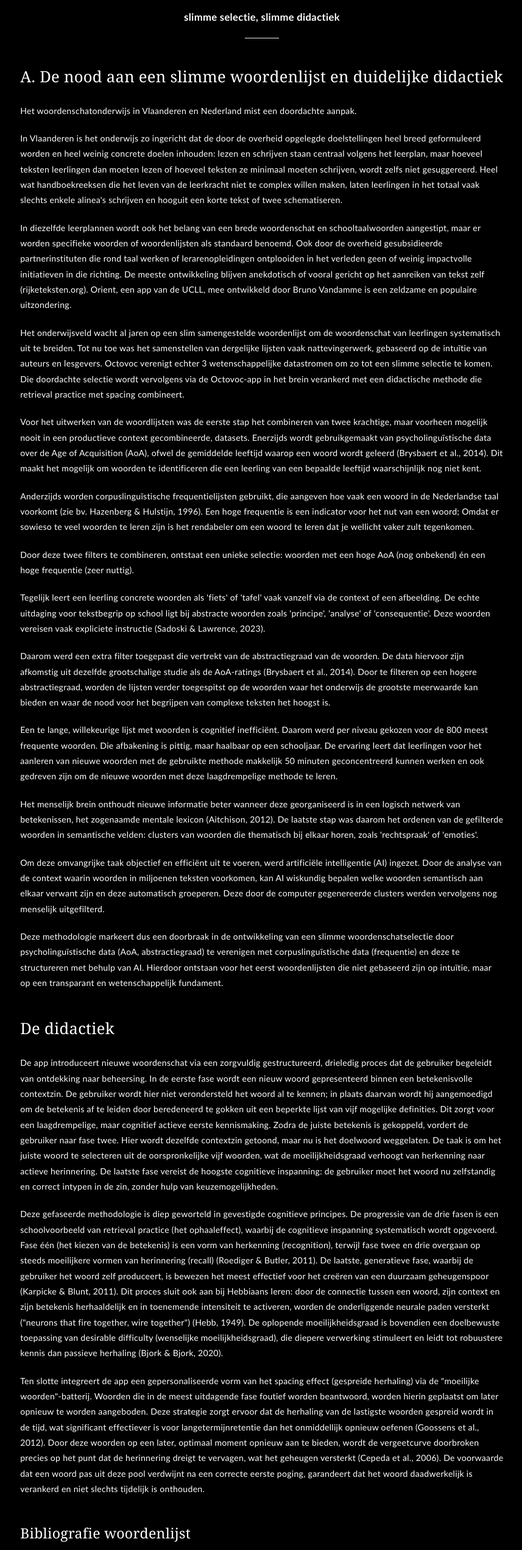
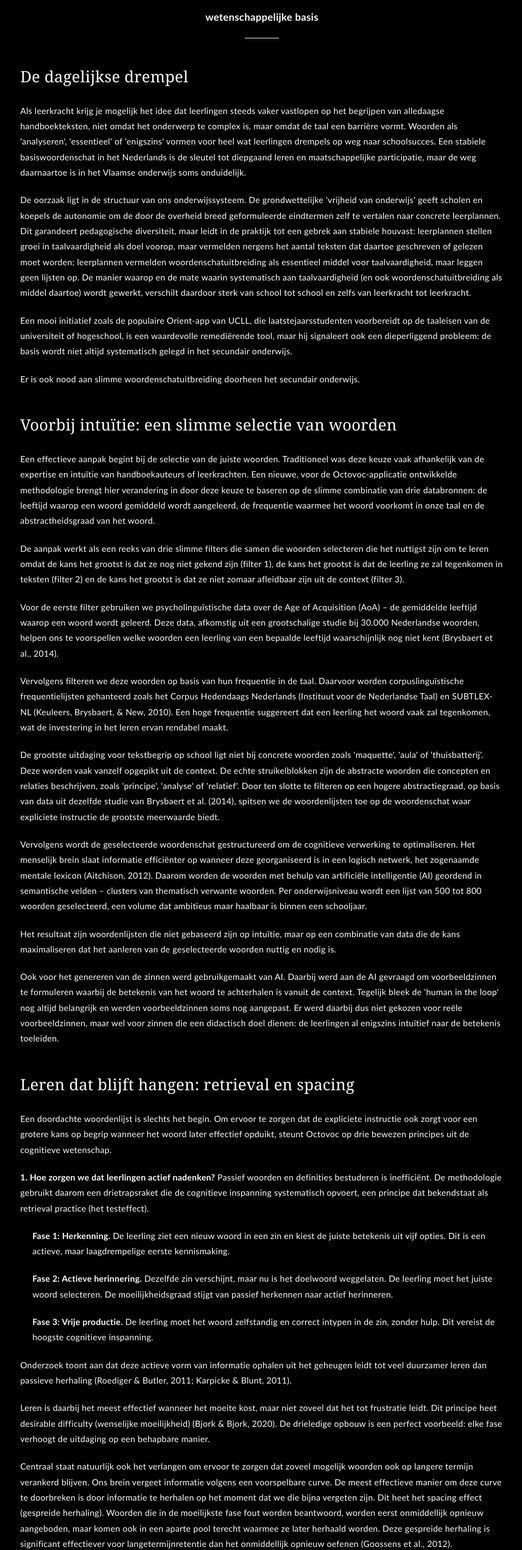
Before and after one commit to De-Keersmaecker/Octovoc, a React (Vite) app in the folder frontend/: page /methodologie in a window 1280 px wide. Shown: the part 145-2687 px from the top of the page at 61% size, without its empty margins (210-1067 px from the left). Built offline with nearby package versions, Linux system fonts and the light colour scheme; no server answers.

Commit message:
Update methodology page with new content

```diff
--- a/frontend/src/pages/ArticlePage.jsx
+++ b/frontend/src/pages/ArticlePage.jsx
@@ -16,7 +16,7 @@ export default function ArticlePage() {
           textAlign: 'center',
           letterSpacing: '0.02em'
         }}>
-          <strong>slimme selectie, slimme didactiek</strong>
+          <strong>wetenschappelijke basis</strong>
         </p>
 
         <div className="underline" aria-hidden="true"></div>
@@ -38,59 +38,23 @@ export default function ArticlePage() {
             marginTop: '40px',
             marginBottom: '20px'
           }}>
-            A. De nood aan een slimme woordenlijst en duidelijke didactiek
+            De dagelijkse drempel
           </h2>
 
           <p style={{ marginBottom: '20px' }}>
-            Het woordenschatonderwijs in Vlaanderen en Nederland mist een doordachte aanpak.
+            Als leerkracht krijg je mogelijk het idee dat leerlingen steeds vaker vastlopen op het begrijpen van alledaagse handboekteksten, niet omdat het onderwerp te complex is, maar omdat de taal een barrière vormt. Woorden als 'analyseren', 'essentieel' of 'enigszins' vormen voor heel wat leerlingen drempels op weg naar schoolsucces. Een stabiele basiswoordenschat in het Nederlands is de sleutel tot diepgaand leren en maatschappelijke participatie, maar de weg daarnaartoe is in het Vlaamse onderwijs soms onduidelijk.
           </p>
 
           <p style={{ marginBottom: '20px' }}>
-            In Vlaanderen is het onderwijs zo ingericht dat de door de overheid opgelegde doelstellingen heel breed geformuleerd worden en heel weinig concrete doelen inhouden: lezen en schrijven staan centraal volgens het leerplan, maar hoeveel teksten leerlingen dan moeten lezen of hoeveel teksten ze minimaal moeten schrijven, wordt zelfs niet gesuggereerd. Heel wat handboekreeksen die het leven van de leerkracht niet te complex willen maken, laten leerlingen in het totaal vaak slechts enkele alinea's schrijven en hooguit een korte tekst of twee schematiseren.
+            De oorzaak ligt in de structuur van ons onderwijssysteem. De grondwettelijke 'vrijheid van onderwijs' geeft scholen en koepels de autonomie om de door de overheid breed geformuleerde eindtermen zelf te vertalen naar concrete leerplannen. Dit garandeert pedagogische diversiteit, maar leidt in de praktijk tot een gebrek aan stabiele houvast: leerplannen stellen groei in taalvaardigheid als doel voorop, maar vermelden nergens het aantal teksten dat daartoe geschreven of gelezen moet worden; leerplannen vermelden woordenschatuitbreiding als essentieel middel voor taalvaardigheid, maar leggen geen lijsten op. De manier waarop en de mate waarin systematisch aan taalvaardigheid (en ook woordenschatuitbreiding als middel daartoe) wordt gewerkt, verschilt daardoor sterk van school tot school en zelfs van leerkracht tot leerkracht.
           </p>
 
           <p style={{ marginBottom: '20px' }}>
-            In diezelfde leerplannen wordt ook het belang van een brede woordenschat en schooltaalwoorden aangestipt, maar er worden specifieke woorden of woordenlijsten als standaard benoemd. Ook door de overheid gesubsidieerde partnerinstituten die rond taal werken of lerarenopleidingen ontplooiden in het verleden geen of weinig impactvolle initiatieven in die richting. De meeste ontwikkeling blijven anekdotisch of vooral gericht op het aanreiken van tekst zelf (rijketeksten.org). Orient, een app van de UCLL, mee ontwikkeld door Bruno Vandamme is een zeldzame en populaire uitzondering.
+            Een mooi initiatief zoals de populaire Orient-app van UCLL, die laatstejaarsstudenten voorbereidt op de taaleisen van de universiteit of hogeschool, is een waardevolle remediërende tool, maar hij signaleert ook een dieperliggend probleem: de basis wordt niet altijd systematisch gelegd in het secundair onderwijs.
           </p>
 
           <p style={{ marginBottom: '20px' }}>
-            Het onderwijsveld wacht al jaren op een slim samengestelde woordenlijst om de woordenschat van leerlingen systematisch uit te breiden. Tot nu toe was het samenstellen van dergelijke lijsten vaak nattevingerwerk, gebaseerd op de intuïtie van auteurs en lesgevers. Octovoc verenigt echter 3 wetenschappelijke datastromen om zo tot een slimme selectie te komen. Die doordachte selectie wordt vervolgens via de Octovoc-app in het brein verankerd met een didactische methode die retrieval practice met spacing combineert.
-          </p>
-
-          <p style={{ marginBottom: '20px' }}>
-            Voor het uitwerken van de woordlijsten was de eerste stap het combineren van twee krachtige, maar voorheen mogelijk nooit in een productieve context gecombineerde, datasets. Enerzijds wordt gebruikgemaakt van psycholinguïstische data over de Age of Acquisition (AoA), ofwel de gemiddelde leeftijd waarop een woord wordt geleerd (Brysbaert et al., 2014). Dit maakt het mogelijk om woorden te identificeren die een leerling van een bepaalde leeftijd waarschijnlijk nog niet kent.
-          </p>
-
-          <p style={{ marginBottom: '20px' }}>
-            Anderzijds worden corpuslinguïstische frequentielijsten gebruikt, die aangeven hoe vaak een woord in de Nederlandse taal voorkomt (zie bv. Hazenberg & Hulstijn, 1996). Een hoge frequentie is een indicator voor het nut van een woord; Omdat er sowieso te veel woorden te leren zijn is het rendabeler om een woord te leren dat je wellicht vaker zult tegenkomen.
-          </p>
-
-          <p style={{ marginBottom: '20px' }}>
-            Door deze twee filters te combineren, ontstaat een unieke selectie: woorden met een hoge AoA (nog onbekend) én een hoge frequentie (zeer nuttig).
-          </p>
-
-          <p style={{ marginBottom: '20px' }}>
-            Tegelijk leert een leerling concrete woorden als 'fiets' of 'tafel' vaak vanzelf via de context of een afbeelding. De echte uitdaging voor tekstbegrip op school ligt bij abstracte woorden zoals 'principe', 'analyse' of 'consequentie'. Deze woorden vereisen vaak expliciete instructie (Sadoski & Lawrence, 2023).
-          </p>
-
-          <p style={{ marginBottom: '20px' }}>
-            Daarom werd een extra filter toegepast die vertrekt van de abstractiegraad van de woorden. De data hiervoor zijn afkomstig uit dezelfde grootschalige studie als de AoA-ratings (Brysbaert et al., 2014). Door te filteren op een hogere abstractiegraad, worden de lijsten verder toegespitst op de woorden waar het onderwijs de grootste meerwaarde kan bieden en waar de nood voor het begrijpen van complexe teksten het hoogst is.
-          </p>
-
-          <p style={{ marginBottom: '20px' }}>
-            Een te lange, willekeurige lijst met woorden is cognitief inefficiënt. Daarom werd per niveau gekozen voor de 800 meest frequente woorden. Die afbakening is pittig, maar haalbaar op een schooljaar. De ervaring leert dat leerlingen voor het aanleren van nieuwe woorden met de gebruikte methode makkelijk 50 minuten geconcentreerd kunnen werken en ook gedreven zijn om de nieuwe woorden met deze laagdrempelige methode te leren.
-          </p>
-
-          <p style={{ marginBottom: '20px' }}>
-            Het menselijk brein onthoudt nieuwe informatie beter wanneer deze georganiseerd is in een logisch netwerk van betekenissen, het zogenaamde mentale lexicon (Aitchison, 2012). De laatste stap was daarom het ordenen van de gefilterde woorden in semantische velden: clusters van woorden die thematisch bij elkaar horen, zoals 'rechtspraak' of 'emoties'.
-          </p>
-
-          <p style={{ marginBottom: '20px' }}>
-            Om deze omvangrijke taak objectief en efficiënt uit te voeren, werd artificiële intelligentie (AI) ingezet. Door de analyse van de context waarin woorden in miljoenen teksten voorkomen, kan AI wiskundig bepalen welke woorden semantisch aan elkaar verwant zijn en deze automatisch groeperen. Deze door de computer gegenereerde clusters werden vervolgens nog menselijk uitgefilterd.
-          </p>
-
-          <p style={{ marginBottom: '20px' }}>
-            Deze methodologie markeert dus een doorbraak in de ontwikkeling van een slimme woordenschatselectie door psycholinguïstische data (AoA, abstractiegraad) te verenigen met corpuslinguïstische data (frequentie) en deze te structureren met behulp van AI. Hierdoor ontstaan voor het eerst woordenlijsten die niet gebaseerd zijn op intuïtie, maar op een transparant en wetenschappelijk fundament.
+            Er is ook nood aan slimme woordenschatuitbreiding doorheen het secundair onderwijs.
           </p>
 
           <h2 style={{
@@ -100,19 +64,93 @@ export default function ArticlePage() {
             marginTop: '40px',
             marginBottom: '20px'
           }}>
-            De didactiek
+            Voorbij intuïtie: een slimme selectie van woorden
           </h2>
 
           <p style={{ marginBottom: '20px' }}>
-            De app introduceert nieuwe woordenschat via een zorgvuldig gestructureerd, drieledig proces dat de gebruiker begeleidt van ontdekking naar beheersing. In de eerste fase wordt een nieuw woord gepresenteerd binnen een betekenisvolle contextzin. De gebruiker wordt hier niet verondersteld het woord al te kennen; in plaats daarvan wordt hij aangemoedigd om de betekenis af te leiden door beredeneerd te gokken uit een beperkte lijst van vijf mogelijke definities. Dit zorgt voor een laagdrempelige, maar cognitief actieve eerste kennismaking. Zodra de juiste betekenis is gekoppeld, vordert de gebruiker naar fase twee. Hier wordt dezelfde contextzin getoond, maar nu is het doelwoord weggelaten. De taak is om het juiste woord te selecteren uit de oorspronkelijke vijf woorden, wat de moeilijkheidsgraad verhoogt van herkenning naar actieve herinnering. De laatste fase vereist de hoogste cognitieve inspanning: de gebruiker moet het woord nu zelfstandig en correct intypen in de zin, zonder hulp van keuzemogelijkheden.
+            Een effectieve aanpak begint bij de selectie van de juiste woorden. Traditioneel was deze keuze vaak afhankelijk van de expertise en intuïtie van handboekauteurs of leerkrachten. Een nieuwe, voor de Octovoc-applicatie ontwikkelde methodologie brengt hier verandering in door deze keuze te baseren op de slimme combinatie van drie databronnen: de leeftijd waarop een woord gemiddeld wordt aangeleerd, de frequentie waarmee het woord voorkomt in onze taal en de abstractheidsgraad van het woord.
           </p>
 
           <p style={{ marginBottom: '20px' }}>
-            Deze gefaseerde methodologie is diep geworteld in gevestigde cognitieve principes. De progressie van de drie fasen is een schoolvoorbeeld van retrieval practice (het ophaaleffect), waarbij de cognitieve inspanning systematisch wordt opgevoerd. Fase één (het kiezen van de betekenis) is een vorm van herkenning (recognition), terwijl fase twee en drie overgaan op steeds moeilijkere vormen van herinnering (recall) (Roediger & Butler, 2011). De laatste, generatieve fase, waarbij de gebruiker het woord zelf produceert, is bewezen het meest effectief voor het creëren van een duurzaam geheugenspoor (Karpicke & Blunt, 2011). Dit proces sluit ook aan bij Hebbiaans leren: door de connectie tussen een woord, zijn context en zijn betekenis herhaaldelijk en in toenemende intensiteit te activeren, worden de onderliggende neurale paden versterkt ("neurons that fire together, wire together") (Hebb, 1949). De oplopende moeilijkheidsgraad is bovendien een doelbewuste toepassing van desirable difficulty (wenselijke moeilijkheidsgraad), die diepere verwerking stimuleert en leidt tot robuustere kennis dan passieve herhaling (Bjork & Bjork, 2020).
+            De aanpak werkt als een reeks van drie slimme filters die samen die woorden selecteren die het nuttigst zijn om te leren omdat de kans het grootst is dat ze nog niet gekend zijn (filter 1), de kans het grootst is dat de leerling ze zal tegenkomen in teksten (filter 2) en de kans het grootst is dat ze niet zomaar afleidbaar zijn uit de context (filter 3).
           </p>
 
           <p style={{ marginBottom: '20px' }}>
-            Ten slotte integreert de app een gepersonaliseerde vorm van het spacing effect (gespreide herhaling) via de "moeilijke woorden"-batterij. Woorden die in de meest uitdagende fase foutief worden beantwoord, worden hierin geplaatst om later opnieuw te worden aangeboden. Deze strategie zorgt ervoor dat de herhaling van de lastigste woorden gespreid wordt in de tijd, wat significant effectiever is voor langetermijnretentie dan het onmiddellijk opnieuw oefenen (Goossens et al., 2012). Door deze woorden op een later, optimaal moment opnieuw aan te bieden, wordt de vergeetcurve doorbroken precies op het punt dat de herinnering dreigt te vervagen, wat het geheugen versterkt (Cepeda et al., 2006). De voorwaarde dat een woord pas uit deze pool verdwijnt na een correcte eerste poging, garandeert dat het woord daadwerkelijk is verankerd en niet slechts tijdelijk is onthouden.
+            Voor de eerste filter gebruiken we psycholinguïstische data over de Age of Acquisition (AoA) – de gemiddelde leeftijd waarop een woord wordt geleerd. Deze data, afkomstig uit een grootschalige studie bij 30.000 Nederlandse woorden, helpen ons te voorspellen welke woorden een leerling van een bepaalde leeftijd waarschijnlijk nog niet kent (Brysbaert et al., 2014).
+          </p>
+
+          <p style={{ marginBottom: '20px' }}>
+            Vervolgens filteren we deze woorden op basis van hun frequentie in de taal. Daarvoor worden corpuslinguïstische frequentielijsten gehanteerd zoals het Corpus Hedendaags Nederlands (Instituut voor de Nederlandse Taal) en SUBTLEX-NL (Keuleers, Brysbaert, & New, 2010). Een hoge frequentie suggereert dat een leerling het woord vaak zal tegenkomen, wat de investering in het leren ervan rendabel maakt.
+          </p>
+
+          <p style={{ marginBottom: '20px' }}>
+            De grootste uitdaging voor tekstbegrip op school ligt niet bij concrete woorden zoals 'maquette', 'aula' of 'thuisbatterij'. Deze worden vaak vanzelf opgepikt uit de context. De echte struikelblokken zijn de abstracte woorden die concepten en relaties beschrijven, zoals 'principe', 'analyse' of 'relatief'. Door ten slotte te filteren op een hogere abstractiegraad, op basis van data uit dezelfde studie van Brysbaert et al. (2014), spitsen we de woordenlijsten toe op de woordenschat waar expliciete instructie de grootste meerwaarde biedt.
+          </p>
+
+          <p style={{ marginBottom: '20px' }}>
+            Vervolgens wordt de geselecteerde woordenschat gestructureerd om de cognitieve verwerking te optimaliseren. Het menselijk brein slaat informatie efficiënter op wanneer deze georganiseerd is in een logisch netwerk, het zogenaamde mentale lexicon (Aitchison, 2012). Daarom worden de woorden met behulp van artificiële intelligentie (AI) geordend in semantische velden – clusters van thematisch verwante woorden. Per onderwijsniveau wordt een lijst van 500 tot 800 woorden geselecteerd, een volume dat ambitieus maar haalbaar is binnen een schooljaar.
+          </p>
+
+          <p style={{ marginBottom: '20px' }}>
+            Het resultaat zijn woordenlijsten die niet gebaseerd zijn op intuïtie, maar op een combinatie van data die de kans maximaliseren dat het aanleren van de geselecteerde woorden nuttig en nodig is.
+          </p>
+
+          <p style={{ marginBottom: '20px' }}>
+            Ook voor het genereren van de zinnen werd gebruikgemaakt van AI. Daarbij werd aan de AI gevraagd om voorbeeldzinnen te formuleren waarbij de betekenis van het woord te achterhalen is vanuit de context. Tegelijk bleek de 'human in the loop' nog altijd belangrijk en werden voorbeeldzinnen soms nog aangepast. Er werd daarbij dus niet gekozen voor reële voorbeeldzinnen, maar wel voor zinnen die een didactisch doel dienen: de leerlingen al enigszins intuïtief naar de betekenis toeleiden.
+          </p>
+
+          <h2 style={{
+            fontFamily: 'Perpetua, Georgia, "Times New Roman", Times, serif',
+            fontSize: 'clamp(20px, 2vw, 28px)',
+            fontWeight: 400,
+            marginTop: '40px',
+            marginBottom: '20px'
+          }}>
+            Leren dat blijft hangen: retrieval en spacing
+          </h2>
+
+          <p style={{ marginBottom: '20px' }}>
+            Een doordachte woordenlijst is slechts het begin. Om ervoor te zorgen dat de expliciete instructie ook zorgt voor een grotere kans op begrip wanneer het woord later effectief opduikt, steunt Octovoc op drie bewezen principes uit de cognitieve wetenschap.
+          </p>
+
+          <p style={{ marginBottom: '20px' }}>
+            <strong>1. Hoe zorgen we dat leerlingen actief nadenken?</strong> Passief woorden en definities bestuderen is inefficiënt. De methodologie gebruikt daarom een drietrapsraket die de cognitieve inspanning systematisch opvoert, een principe dat bekendstaat als retrieval practice (het testeffect).
+          </p>
+
+          <p style={{ marginBottom: '20px', paddingLeft: '20px' }}>
+            <strong>Fase 1: Herkenning.</strong> De leerling ziet een nieuw woord in een zin en kiest de juiste betekenis uit vijf opties. Dit is een actieve, maar laagdrempelige eerste kennismaking.
+          </p>
+
+          <p style={{ marginBottom: '20px', paddingLeft: '20px' }}>
+            <strong>Fase 2: Actieve herinnering.</strong> Dezelfde zin verschijnt, maar nu is het doelwoord weggelaten. De leerling moet het juiste woord selecteren. De moeilijkheidsgraad stijgt van passief herkennen naar actief herinneren.
+          </p>
+
+          <p style={{ marginBottom: '20px', paddingLeft: '20px' }}>
+            <strong>Fase 3: Vrije productie.</strong> De leerling moet het woord zelfstandig en correct intypen in de zin, zonder hulp. Dit vereist de hoogste cognitieve inspanning.
+          </p>
+
+          <p style={{ marginBottom: '20px' }}>
+            Onderzoek toont aan dat deze actieve vorm van informatie ophalen uit het geheugen leidt tot veel duurzamer leren dan passieve herhaling (Roediger & Butler, 2011; Karpicke & Blunt, 2011).
+          </p>
+
+          <p style={{ marginBottom: '20px' }}>
+            Leren is daarbij het meest effectief wanneer het moeite kost, maar niet zoveel dat het tot frustratie leidt. Dit principe heet desirable difficulty (wenselijke moeilijkheid) (Bjork & Bjork, 2020). De drieledige opbouw is een perfect voorbeeld: elke fase verhoogt de uitdaging op een behapbare manier.
+          </p>
+
+          <p style={{ marginBottom: '20px' }}>
+            Centraal staat natuurlijk ook het verlangen om ervoor te zorgen dat zoveel mogelijk woorden ook op langere termijn verankerd blijven. Ons brein vergeet informatie volgens een voorspelbare curve. De meest effectieve manier om deze curve te doorbreken is door informatie te herhalen op het moment dat we die bijna vergeten zijn. Dit heet het spacing effect (gespreide herhaling). Woorden die in de moeilijkste fase fout worden beantwoord, worden eerst onmiddellijk opnieuw aangeboden, maar komen ook in een aparte pool terecht waarmee ze later herhaald worden. Deze gespreide herhaling is significant effectiever voor langetermijnretentie dan het onmiddellijk opnieuw oefenen (Goossens et al., 2012).
+          </p>
+
+          <p style={{ marginBottom: '20px' }}>
+            Tot slot: expliciete woordenschattraining kan en mag natuurlijk nooit een vervanging zijn voor een rijke, talige omgeving waarin leerlingen veelvuldig in aanraking komen met complexe en authentieke teksten. Impliciete woordenschatverwerving door middel van lezen, zoals gestimuleerd door initiatieven als Rijketeksten.org, blijft de hoeksteen van een diepgaande en flexibele taalbeheersing.
+          </p>
+
+          <p style={{ marginBottom: '20px' }}>
+            Een tool gebaseerd op deze methodologie moet dus niet worden gezien als een totaaloplossing, maar als een waardevol complement op een curriculum dat rijk lezen centraal stelt. Het functioneert als een precisie-instrument: een gerichte interventie om de kennis van cruciale, hoogfrequente en voor de leeftijd uitdagende woorden te versnellen.
+          </p>
+
+          <p style={{ marginBottom: '20px' }}>
+            De feedback van leerlingen tijdens testfases, die het oefenen omschrijven als 'leerrijk', 'nuttig' en zelfs 'rustgevend', suggereert dat een dergelijke gestructureerde aanpak motiverend kan werken. Expliciete woordenschattraining in het Nederlands op basis van slim geselecteerde woorden kan zo een krachtige pijler zijn van een taalbeleid dat op zoek is naar makkelijk implementeerbare, effectieve acties.
           </p>
 
           <h2 style={{
@@ -122,52 +160,30 @@ export default function ArticlePage() {
             marginTop: '40px',
             marginBottom: '15px'
           }}>
-            Bibliografie woordenlijst
+            Bibliografie
           </h2>
 
-          <div style={{ fontSize: 'clamp(12px, 1vw, 14px)', lineHeight: '1.8' }}>
+          <div style={{ fontSize: 'clamp(12px, 1vw, 14px)', lineHeight: '1.8', marginBottom: '40px' }}>
             <p style={{ marginBottom: '12px' }}>
               Aitchison, J. (2012). <em>Words in the mind: An introduction to the mental lexicon</em> (4th ed.). John Wiley & Sons.
             </p>
             <p style={{ marginBottom: '12px' }}>
-              Brysbaert, M., Stevens, M., De Deyne, S., Voorspoels, W., & Storms, G. (2014). Norms of age of acquisition and concreteness for 30,000 Dutch words. <em>Acta Psychologica, 150</em>, 80-84.
+              Bjork, R. A., & Bjork, E. L. (2020). Desirable difficulties in theory and practice. <em>Journal of Applied Research in Memory and Cognition, 9</em>(4), 475-479. <a href="https://doi.org/10.1016/j.jarmac.2020.09.004" style={{ color: '#fff', textDecoration: 'underline' }}>https://doi.org/10.1016/j.jarmac.2020.09.004</a>
             </p>
             <p style={{ marginBottom: '12px' }}>
-              Garlock, V. M., Walley, A. C., & Metsala, J. L. (2001). Age-of-acquisition, word frequency, and neighborhood density effects on spoken word recognition by children and adults. <em>Journal of Memory and Language, 45</em>(3), 468-492.
+              Brysbaert, M., Stevens, M., De Deyne, S., Voorspoels, W., & Storms, G. (2014). Norms of age of acquisition and concreteness for 30,000 Dutch words. <em>Acta Psychologica, 150</em>, 80-84. <a href="https://doi.org/10.1016/j.actpsy.2014.04.010" style={{ color: '#fff', textDecoration: 'underline' }}>https://doi.org/10.1016/j.actpsy.2014.04.010</a>
             </p>
             <p style={{ marginBottom: '12px' }}>
-              Hazenberg, S., & Hulstijn, J. H. (1996). Defining a minimal receptive second-language vocabulary for non-native university students: an empirical investigation. <em>Applied Linguistics, 17</em>(2), 145-163.
+              Goossens, N., Camp, G., Verkoeijen, P., Tabbers, H., & Zwaan, R. (2012). Spreading the words: A spacing effect in vocabulary learning. <em>Journal of Cognitive Psychology, 24</em>(8), 965-971. <a href="https://research.ou.nl/ws/portalfiles/portal/1015431/Goossens%20et%20al.%202012%20JCP.pdf" style={{ color: '#fff', textDecoration: 'underline' }}>https://research.ou.nl/ws/portalfiles/portal/1015431/Goossens%20et%20al.%202012%20JCP.pdf</a>
             </p>
             <p style={{ marginBottom: '12px' }}>
-              Sadoski, M., & Lawrence, B. (2023). Abstract Vocabulary Development: Embodied Theory and Practice. <em>Educational Psychology Review</em>.
-            </p>
-          </div>
-
-          <h2 style={{
-            fontFamily: 'Perpetua, Georgia, "Times New Roman", Times, serif',
-            fontSize: 'clamp(18px, 1.8vw, 24px)',
-            fontWeight: 400,
-            marginTop: '30px',
-            marginBottom: '15px'
-          }}>
-            Bibliografie didactiek
-          </h2>
-
-          <div style={{ fontSize: 'clamp(12px, 1vw, 14px)', lineHeight: '1.8', marginBottom: '40px' }}>
-            <p style={{ marginBottom: '12px' }}>
-              Bjork, R. A., & Bjork, E. L. (2020). Desirable difficulties in theory and practice. <em>Journal of Applied Research in Memory and Cognition, 9</em>(4), 475-479.
+              Instituut voor de Nederlandse Taal. (z.d.). <em>Corpus Hedendaags Nederlands (CHN)</em>
             </p>
             <p style={{ marginBottom: '12px' }}>
-              Cepeda, N. J., Pashler, H., Vul, E., Wixted, J. T., & Rohrer, D. (2006). Distributed practice in verbal recall tasks: A review and quantitative synthesis. <em>Psychological Bulletin, 132</em>(3), 354–380.
+              Karpicke, J. D., & Blunt, J. R. (2011). Retrieval practice produces more learning than elaborative studying with concept mapping. <em>Science, 331</em>(6018), 772–775. <a href="https://doi.org/10.1126/science.1199327" style={{ color: '#fff', textDecoration: 'underline' }}>https://doi.org/10.1126/science.1199327</a>
             </p>
             <p style={{ marginBottom: '12px' }}>
-              Goossens, N., Camp, G., Verkoeijen, P., Tabbers, H., & Zwaan, R. (2012). Spreading the words: A spacing effect in vocabulary learning. <em>Journal of Cognitive Psychology, 24</em>(8), 965-971.
-            </p>
-            <p style={{ marginBottom: '12px' }}>
-              Hebb, D. O. (1949). <em>The Organization of Behavior: A Neuropsychological Theory</em>. John Wiley & Sons.
-            </p>
-            <p style={{ marginBottom: '12px' }}>
-              Karpicke, J. D., & Blunt, J. R. (2011). Retrieval practice produces more learning than elaborative studying with concept mapping. <em>Science, 331</em>(6018), 772–775.
+              Keuleers, E., Brysbaert, M., & New, B. (2010). SUBTLEX-NL: A new frequency measure for Dutch words based on film subtitles. <em>Behavior Research Methods, 42</em>(3), 643–650. <a href="https://doi.org/10.3758/BRM.42.3.643" style={{ color: '#fff', textDecoration: 'underline' }}>https://doi.org/10.3758/BRM.42.3.643</a>
             </p>
             <p style={{ marginBottom: '12px' }}>
               Roediger III, H. L., & Butler, A. C. (2011). The critical role of retrieval practice in long-term retention. <em>Trends in Cognitive Sciences, 15</em>(1), 20-27.
```
